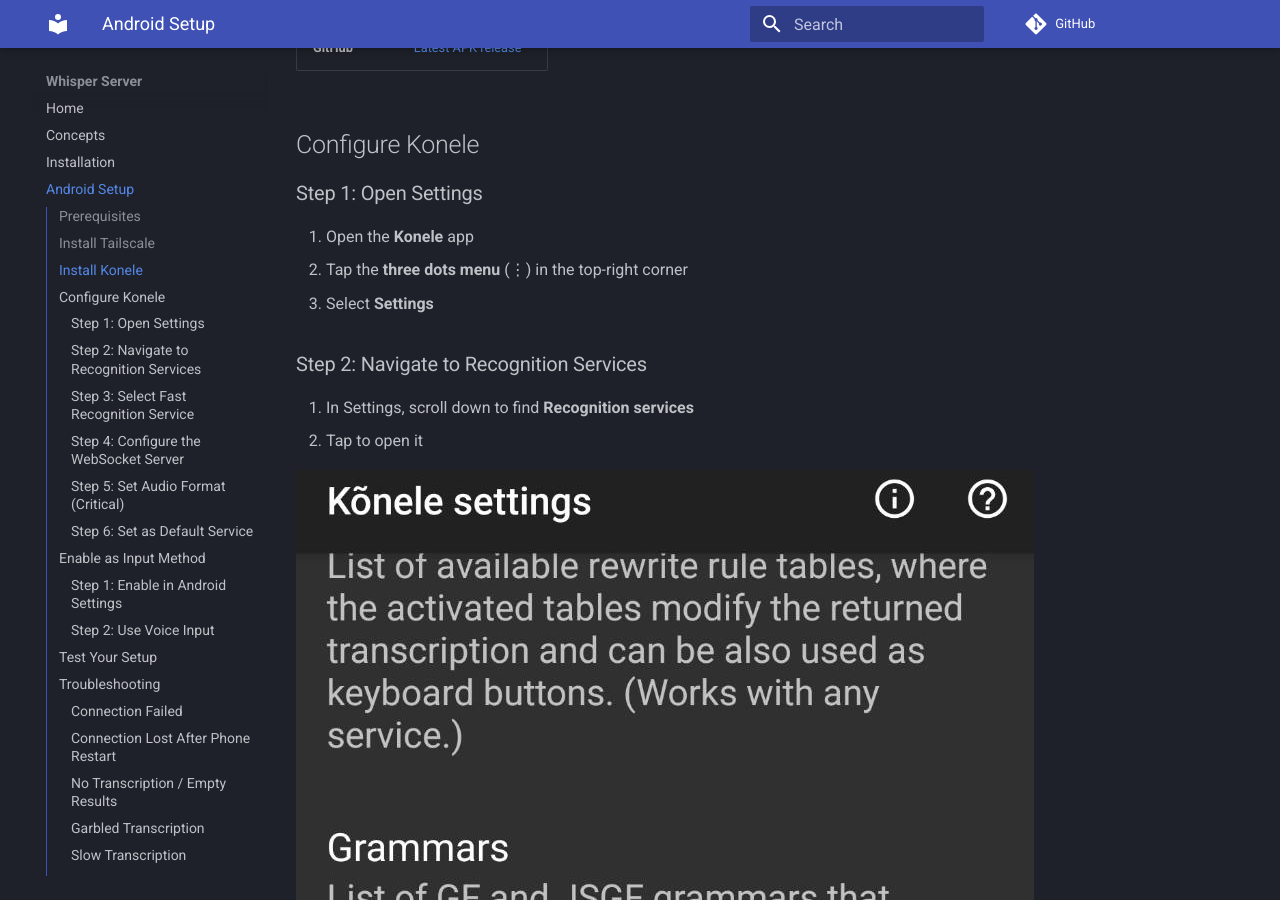
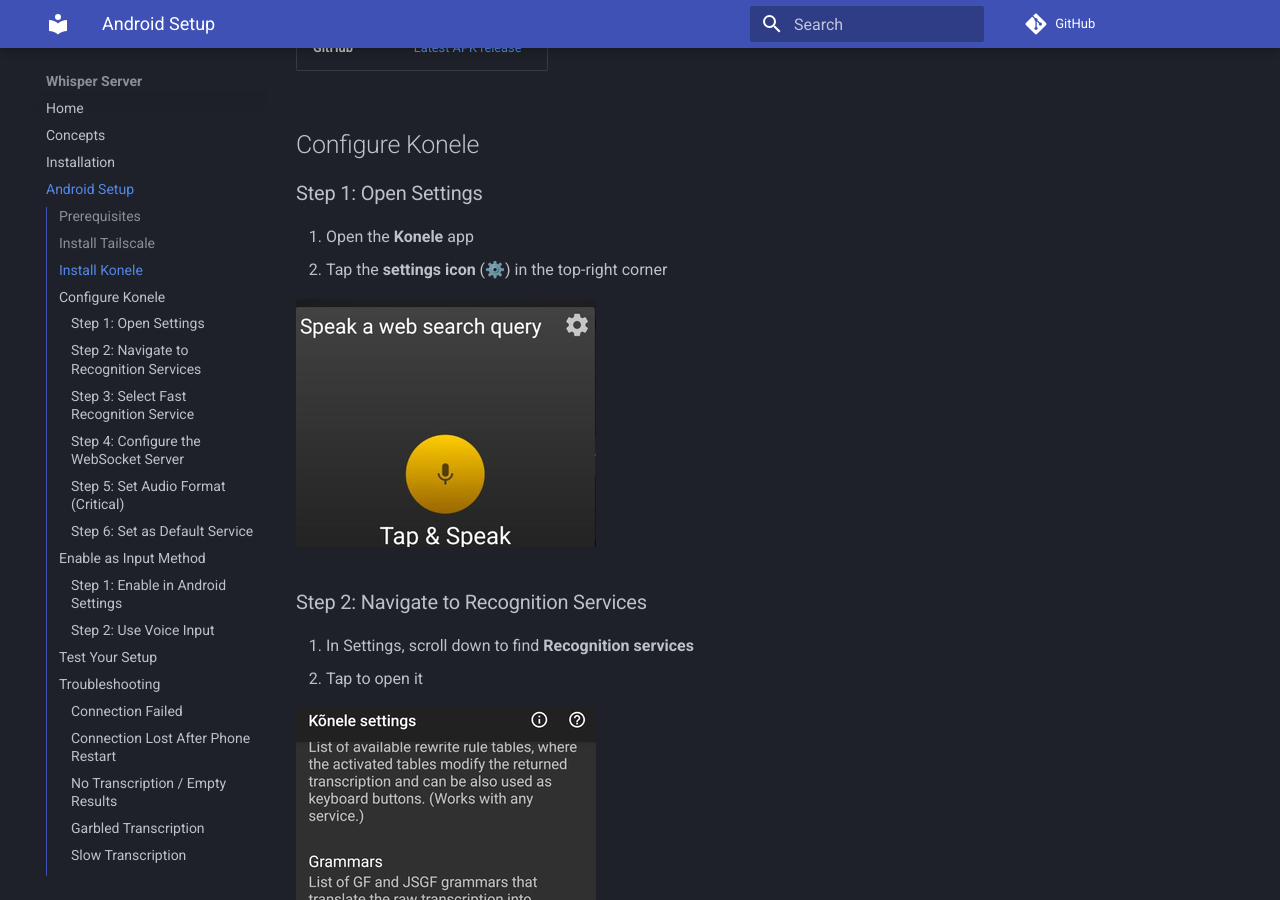
Before and after one commit to paolino/whisper-server, an MkDocs documentation site: the page built from docs/android-setup.md, in a window 1280 px wide and 900 px high, scrolled down 954 px. Built offline with MkDocs 1.6.1 and Material for MkDocs 9.7.7, drawn with Linux system fonts in a browser that asks for light colours; comment, search, counter and statistics services are not loaded.

Commit message:
docs: add smaller Konele screenshots with annotations

```diff
--- a/docs/android-setup.md
+++ b/docs/android-setup.md
@@ -34,8 +34,9 @@
 ### Step 1: Open Settings
 
 1. Open the **Konele** app
-2. Tap the **three dots menu** (⋮) in the top-right corner
-3. Select **Settings**
+2. Tap the **settings icon** (⚙️) in the top-right corner
+
+![Konele main screen](assets/screenshots/01-konele-main.png)
 
 
 ### Step 2: Navigate to Recognition Services
```
Also changed, not shown: other parts of docs/android-setup.md (+0 -1 lines), docs/assets/screenshots/01-konele-main.png (added), docs/assets/screenshots/02-konele-settings.png, docs/assets/screenshots/03-recognition-services.png, docs/assets/screenshots/04-server-url.png, docs/assets/screenshots/05-konele-in-use.png (deleted).
